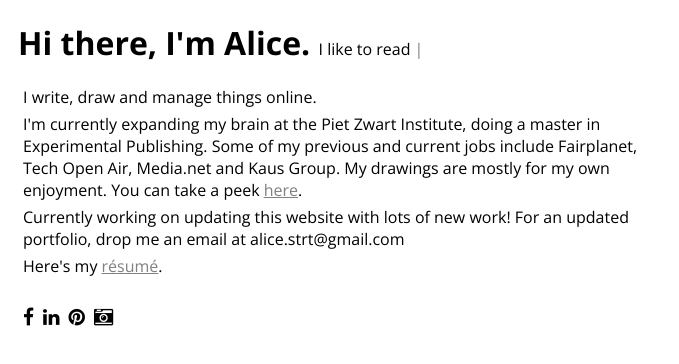
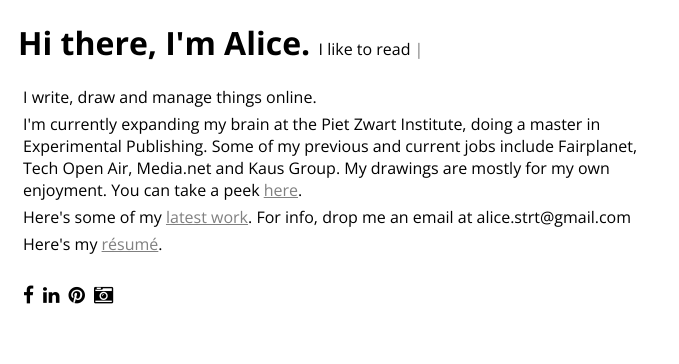
Before and after one commit to alicestrt/alicestrt.github.com, a plain HTML site: page index.html in a window 1280 px wide. Shown: the whole page, without its empty margins (0-679 px from the left). Drawn offline with nearby package versions, Linux system fonts and the light colour scheme.

Commit message:
updated page with latest work link

```diff
--- a/index.html
+++ b/index.html
@@ -100,7 +100,7 @@
                     My drawings are mostly for my own enjoyment. You can take a peek <a target="_blank" href="http://drawing.alicestrete.me/">here</a>.
                 </p>
                 <p>
-                    Currently working on updating this website with lots of new work! For an updated portfolio, drop me an email at alice.strt@gmail.com
+                    Here's some of my <a target="_blank" href=".work.html">latest work</a>. For info, drop me an email at alice.strt@gmail.com
                 </p>
                 <p>
                     Here's my <a target="_blank" href="./cv.html">résumé</a>.
@@ -125,8 +125,7 @@
                         "I like to buy notebooks.",
                         "I like to drink wine.",
                         "I like to eat often.",
-                        "I like to drink coffee.",
-                        "I like to practice calligraphy.",
+                        "I like to talk about food politics.",
                         "I like to listen to The Smiths."
                     ],
                     startDelay: 3000,
```
